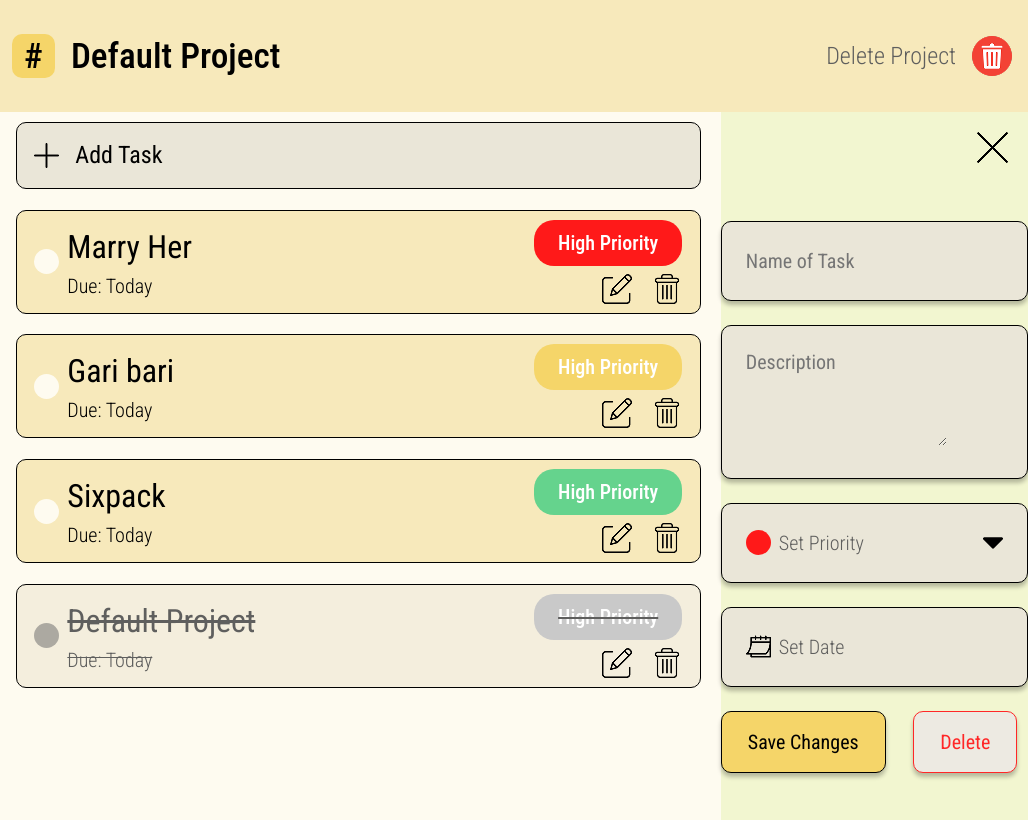
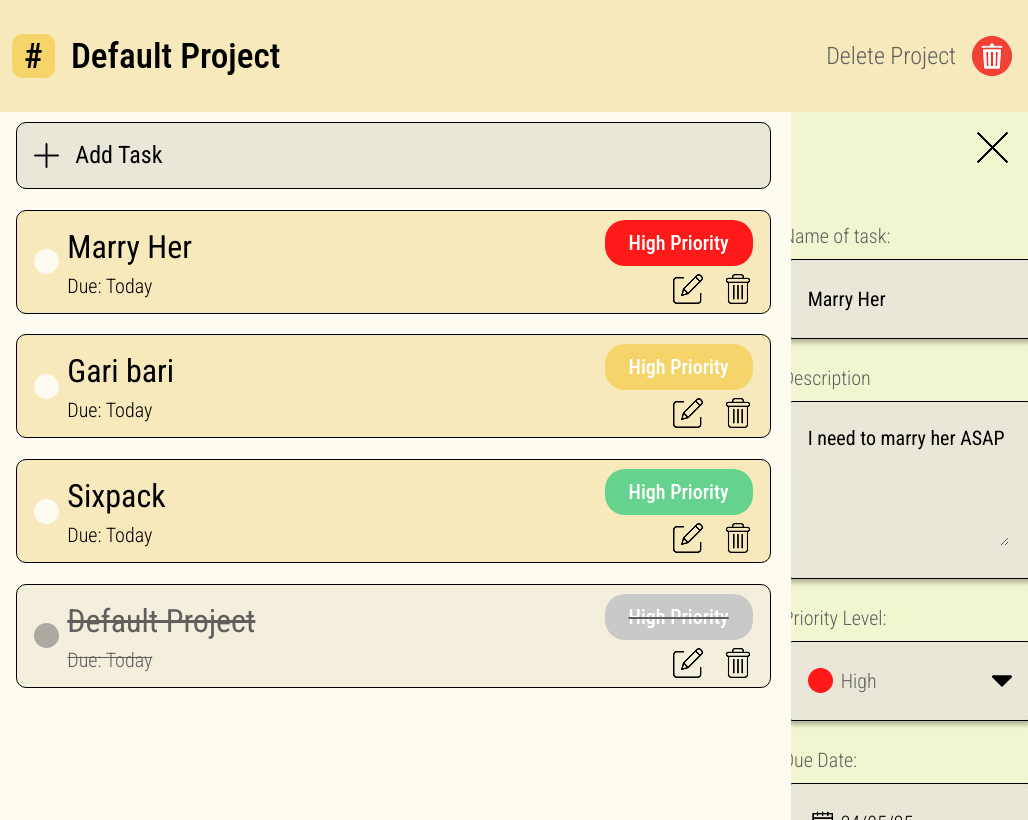
Before and after one commit to munna-68/nanoDo-todo-list, a website built with webpack: page src/template.html in a window 1280 px wide. Shown: the full height of the page, 252-1280 px from the left. Built offline with nearby package versions, Linux system fonts and the light colour scheme; files whose address does not match are found by name.

Commit message:
working on the styles for the editor-panel

```diff
--- a/src/styles/style.css
+++ b/src/styles/style.css
@@ -60,7 +60,7 @@ body {
 }
 
 .hidden {
-    display: none;
+    display: none !important;
 }
 
 .left-sidebar {
@@ -220,7 +220,7 @@ p {
 .todo-container {
     width: 100%;
     height: 100%;
-
+    overflow-y: auto;
 }
 
 .task-input-placeholder {
@@ -368,17 +368,23 @@ p {
     background-color: #ACA9A1;
 }
 
-.input-panel {
+.pannel {
     position: relative;
     width: 24vw;
     background-color: #F2F6D0;
     display: flex;
     justify-content: center;
+    overflow-y: auto;
+    max-height: 100%;
+    padding-bottom: 100rem;
+    box-sizing: border-box;
 }
 
 .main-content-container {
     display: flex;
     min-height: 88.5vh;
+    height: calc(100vh - 7rem);
+    overflow: hidden;
 }
 
 .btn-close-panel {
@@ -483,7 +489,7 @@ p {
     cursor: pointer;
 }
 
-.btn-delete-task {
+.dlt-btn {
     font-family: 'Roboto Condensed';
     font-style: normal;
     font-weight: 400;
@@ -496,10 +502,47 @@ p {
     padding: 18px 26px;
 }
 
-.btn-delete-task:hover {
+.dlt-btn:hover {
     background-color: #FF2727;
     color: white;
     border: solid 1px white;
-
     cursor: pointer;
 }
+
+label {
+    font-family: 'Roboto Condensed';
+    font-style: normal;
+    font-weight: 300;
+    font-size: 1.25rem;
+    color: #5F5F5E;
+    display: block;
+    margin-bottom: 0.5rem;
+}
+
+.panel-actions {
+    margin-bottom: 0;
+    margin-top: 2rem;
+    width: 100%;
+    display: flex;
+    justify-content: center;
+}
+
+
+.select-value {
+    display: flex;
+    justify-content: center;
+    align-items: center;
+}
+
+.date-picker-display {
+    display: flex;
+    justify-content: flex-start;
+    align-items: center;
+}
+
+.date-text {
+    font-family: 'Roboto Condensed';
+    font-style: normal;
+    font-weight: 300;
+    font-size: 1.25rem;
+}
--- a/src/template.html
+++ b/src/template.html
@@ -22,6 +22,10 @@
                     <button class="btn-new-project">
                         <img class="icon-plus" src="./assets/images/plus-icon.png" alt="plus-icon"> Add Project
                     </button>
+
+                    <div class="form-group hidden">
+                        <input type="text" class="input-text" placeholder="Name of Task">
+                    </div>
 
                     <ul class="project-list">
                         <li class="project-item active">
@@ -132,7 +136,7 @@
                 </div>
             </div>
 
-            <aside class="input-panel">
+            <aside class="input-panel pannel hidden">
                 <button class="btn-close-panel" aria-label="Close panel"><img src="./assets/images/cross-icon.png" alt="close panel icon"></button>
 
                 <form class="editor-form">
@@ -164,49 +168,49 @@
 
                     <div class="editor-footer-actions">
                         <button type="button" class="btn-save">Save Changes</button>
-                        <button type="button" class="btn-delete-task">Delete</button>
+                        <button type="button" class="dlt-btn btn-delete-task">Delete</button>
                     </div>
                 </form>
             </aside>
 
-            <aside class="editor-panel hidden">
+            <aside class="editor-panel pannel">
               <div class="panel-header">
                   <button class="btn-close-panel" aria-label="Close panel"><img src="./assets/images/cross-icon.png" alt="close panel icon"></button>
               </div>
 
               <form class="editor-form">
+                  <label class="input-label">Name of task:</label>
                   <div class="form-group">
-                      <label class="input-label">Name of task:</label>
                       <input type="text" class="input-field shadow-box" value="Marry Her">
                   </div>
 
+                  <label class="input-label">Description</label>
                   <div class="form-group">
-                      <label class="input-label">Description</label>
-                      <textarea class="textarea-field shadow-box" rows="5">I need to marry her ASAP</textarea>
+                      <textarea class="textarea-field" rows="5">I need to marry her ASAP</textarea>
                   </div>
 
+                  <label class="input-label">Priority Level:</label>
                   <div class="form-group">
-                      <label class="input-label">Priority Level:</label>
-                      <div class="custom-select shadow-box">
+                      <div class="custom-select custom-select-trigger">
                           <div class="select-value">
-                              <span class="color-dot color-dot--red"></span>
-                              <span class="text">High</span>
+                              <div class="color-dot color-dot--red"></div>
+                              <p class="input-txt">High</p>
                           </div>
                               <img src="./assets/images/dropdown-icon.png" alt="dropdown icon">
                       </div>
                   </div>
 
+                  <label class="input-label">Due Date:</label>
                   <div class="form-group">
-                      <label class="input-label">Due Date:</label>
-                      <div class="date-picker-display shadow-box">
-                          <img src="./assets/images/calender-icon.png" alt="calender icon">
+                      <div class="date-picker-display">
+                          <img src="./assets/images/calender-icon.png" class="calender-icon" alt="calender icon">
                           <span class="date-text">24/05/25</span>
                       </div>
                   </div>
 
                   <div class="panel-actions">
-                      <button type="button" class="btn-save shadow-box">Save Changes</button>
-                      <button type="button" class="btn-delete shadow-box">Delete</button>
+                      <button type="button" class="btn-save">Save Changes</button>
+                      <button type="button" class="dlt-btn">Delete</button>
                   </div>
               </form>
             </aside>
```
